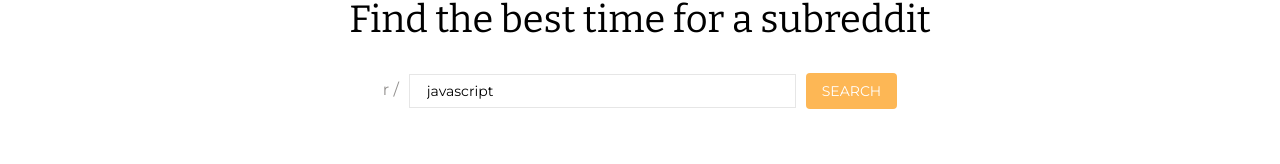
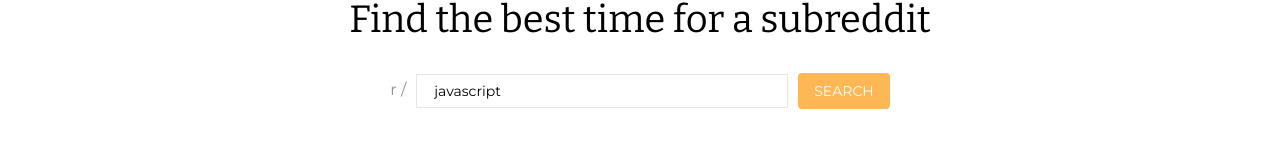
Before and after one commit to ooloo-io/reddit-timer-estuelke, a React (Create React App) app: page /search/javascript in a window 1280 px wide. Shown: the part 128-292 px from the top of the page. Built offline with nearby package versions, Linux system fonts and the light colour scheme.

Commit message:
tweaked style for input

```diff
--- a/src/components/Input.js
+++ b/src/components/Input.js
@@ -5,7 +5,7 @@ const TextInput = styled.input`
   margin: 0 10px;
   padding: 0 17px;
   font-size: ${({ theme }) => theme.font.size.small};
-  max-width: 351px;
+  max-width: 336px;
   width: 100%;
   border: 1px solid ${({ theme }) => theme.color.searchBoxBorder};
 `;
```
